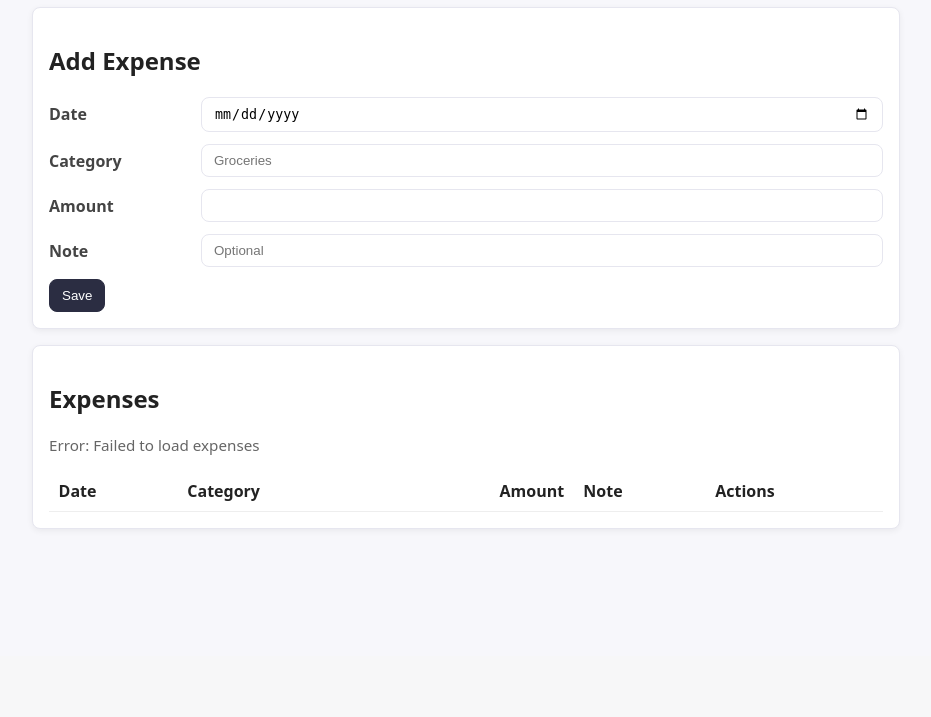
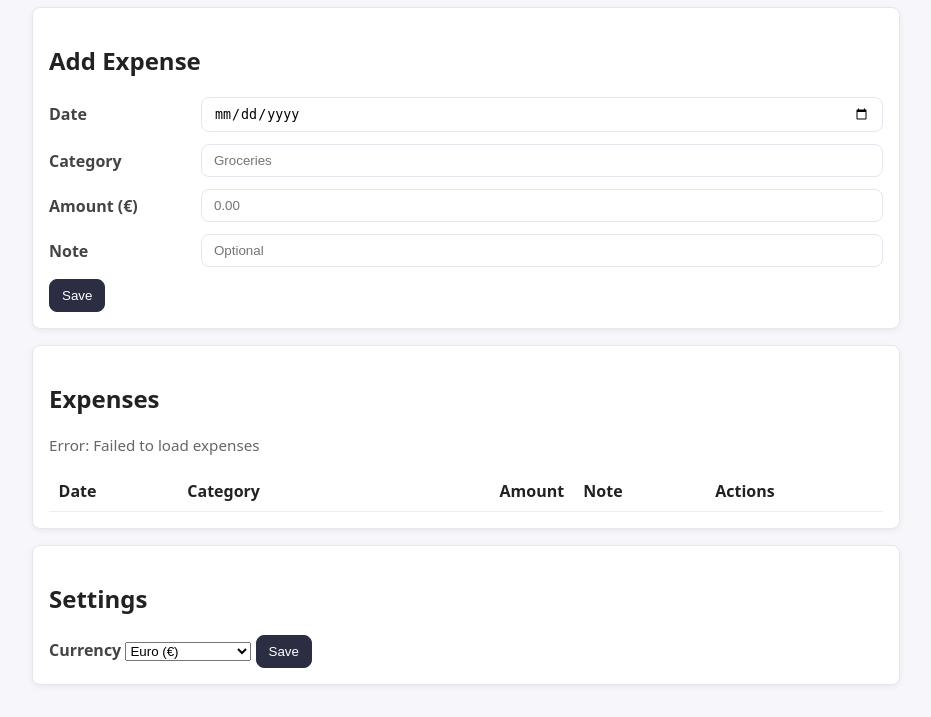
Before and after one commit to moslz/BudgetFlow, a Flask app: page / in a window 1280 px wide. Shown: the part 144-861 px from the top of the page, without its empty margins (174-1105 px from the left). Before the commit the page ends 673 px from the top, so only its background shows below. Run offline with Flask 3, Linux system fonts and the light colour scheme; lists and menus that the app fills with data are empty; parts of the project's set-up code (start-up, migrations or seed data) failed here and were passed over.

Commit message:
add category suggestions and user-configurable currency

```diff
--- a/app/static/js/api.js
+++ b/app/static/js/api.js
@@ -1,6 +1,28 @@
 export async function getExpenses() {
     const res = await fetch('/api/expenses');
     if (!res.ok) throw new Error('Failed to load expenses');
+    return res.json();
+}
+
+export async function getCategories() {
+    const res = await fetch('/api/categories');
+    if (!res.ok) throw new Error('Failed to load categories');
+    return res.json();
+}
+
+export async function getSettings() {
+    const res = await fetch('/api/settings');
+    if (!res.ok) throw new Error('Failed to load settings');
+    return res.json();
+}
+
+export async function updateSettings(settings) {
+    const res = await fetch('/api/settings', {
+        method: 'PUT',
+        headers: { 'Content-Type': 'application/json' },
+        body: JSON.stringify(settings),
+    });
+    if (!res.ok) throw new Error('Failed to update settings');
     return res.json();
 }
 
--- a/app/static/js/main.js
+++ b/app/static/js/main.js
@@ -1,11 +1,13 @@
-import { getExpenses, createExpense, removeExpense } from './api.js';
+import { getExpenses, createExpense, removeExpense, getCategories, getSettings, updateSettings } from './api.js';
 import { renderTable, setStatus } from './ui.js';
+
+let currencySymbol = '$'; // default fallback
 
 async function refreshExpenses() {
     try {
         setStatus('Loading…');
         const data = await getExpenses();
-        renderTable(data);
+        renderTable(data, currencySymbol);
         setStatus(data.length ? `${data.length} item(s)` : 'No expenses yet');
     } catch (err) {
         setStatus(`Error: ${err.message}`);
@@ -47,8 +49,72 @@ function setupDeleteButtons() {
     });
 }
 
+async function loadCategories() {
+    try {
+        const categories = await getCategories();
+        const datalist = document.getElementById('category-list');
+        categories.forEach(cat => {
+            const option = document.createElement('option');
+            option.value = cat;
+            datalist.appendChild(option);
+        });
+    } catch (err) {
+        console.error('Failed to load categories:', err);
+    }
+}
+
+async function loadSettings() {
+    try {
+        const settings = await getSettings();
+        currencySymbol = settings.currency;
+        // Update form label
+        const amountLabel = document.querySelector('label[for="amount"]');
+        if (amountLabel) {
+            amountLabel.textContent = `Amount (${currencySymbol})`;
+        }
+        // Update currency select
+        const currencySelect = document.getElementById('currency-select');
+        if (currencySelect) {
+            currencySelect.value = currencySymbol;
+        }
+    } catch (err) {
+        console.error('Failed to load settings:', err);
+    }
+}
+
+function setupSettings() {
+    const saveBtn = document.getElementById('save-settings');
+    const statusEl = document.getElementById('settings-status');
+    const currencySelect = document.getElementById('currency-select');
+
+    saveBtn.addEventListener('click', async () => {
+        try {
+            statusEl.hidden = true;
+            const newCurrency = currencySelect.value;
+            const updated = await updateSettings({ currency: newCurrency });
+            currencySymbol = updated.currency;
+            // Update label
+            const amountLabel = document.querySelector('label[for="amount"]');
+            if (amountLabel) {
+                amountLabel.textContent = `Amount (${currencySymbol})`;
+            }
+            // Refresh table with new currency
+            await refreshExpenses();
+            statusEl.textContent = 'Settings saved!';
+            statusEl.hidden = false;
+            setTimeout(() => statusEl.hidden = true, 3000);
+        } catch (err) {
+            statusEl.textContent = `Error: ${err.message}`;
+            statusEl.hidden = false;
+        }
+    });
+}
+
 window.addEventListener('DOMContentLoaded', () => {
     setupForm();
     setupDeleteButtons();
+    setupSettings();
+    loadSettings();
+    loadCategories();
     refreshExpenses();
 });
--- a/app/static/js/ui.js
+++ b/app/static/js/ui.js
@@ -6,14 +6,14 @@ export function setStatus(message) {
     statusEl.textContent = message || '';
 }
 
-export function renderTable(expenses) {
+export function renderTable(expenses, currency = '$') {
     tbody.innerHTML = '';
     for (const e of expenses) {
         const tr = document.createElement('tr');
         tr.innerHTML = `
       <td>${e.date}</td>
       <td>${e.category}</td>
-      <td class="num">${Number(e.amount).toFixed(2)}</td>
+      <td class="num">${currency}${Number(e.amount).toFixed(2)}</td>
       <td>${e.note || ''}</td>
       <td>
           <button data-id="${e.id}" class="btn btn--danger btn--sm delete">Delete</button>
--- a/app/templates/index.html
+++ b/app/templates/index.html
@@ -22,11 +22,12 @@
           </div>
           <div class="row">
             <label for="category">Category</label>
-            <input type="text" id="category" name="category" placeholder="Groceries" required />
+            <input type="text" id="category" name="category" list="category-list" placeholder="Groceries" required />
+            <datalist id="category-list"></datalist>
           </div>
           <div class="row">
-            <label for="amount">Amount</label>
-            <input type="number" id="amount" name="amount" step="0.01" min="0" required />
+            <label for="amount">Amount (€)</label>
+            <input type="number" id="amount" name="amount" step="0.01" min="0" placeholder="0.00" required />
           </div>
           <div class="row">
             <label for="note">Note</label>
@@ -54,6 +55,21 @@
         </table>
         <div id="empty" class="muted" hidden>No expenses yet.</div>
       </section>
+
+      <section class="card">
+        <h2>Settings</h2>
+        <div class="row">
+          <label for="currency-select">Currency</label>
+          <select id="currency-select">
+            <option value="€">Euro (€)</option>
+            <option value="$">US Dollar ($)</option>
+            <option value="£">British Pound (£)</option>
+            <option value="¥">Japanese Yen (¥)</option>
+          </select>
+          <button id="save-settings" class="btn btn--primary">Save</button>
+        </div>
+        <div id="settings-status" class="muted" hidden></div>
+      </section>
     </main>
 
     <script type="module" src="/static/js/main.js"></script>
--- /dev/null
+++ b/settings.json
@@ -0,0 +1 @@
+{"currency": "\u20ac"}
```
Also changed, not shown: app/routes.py (+48 -0 lines).
